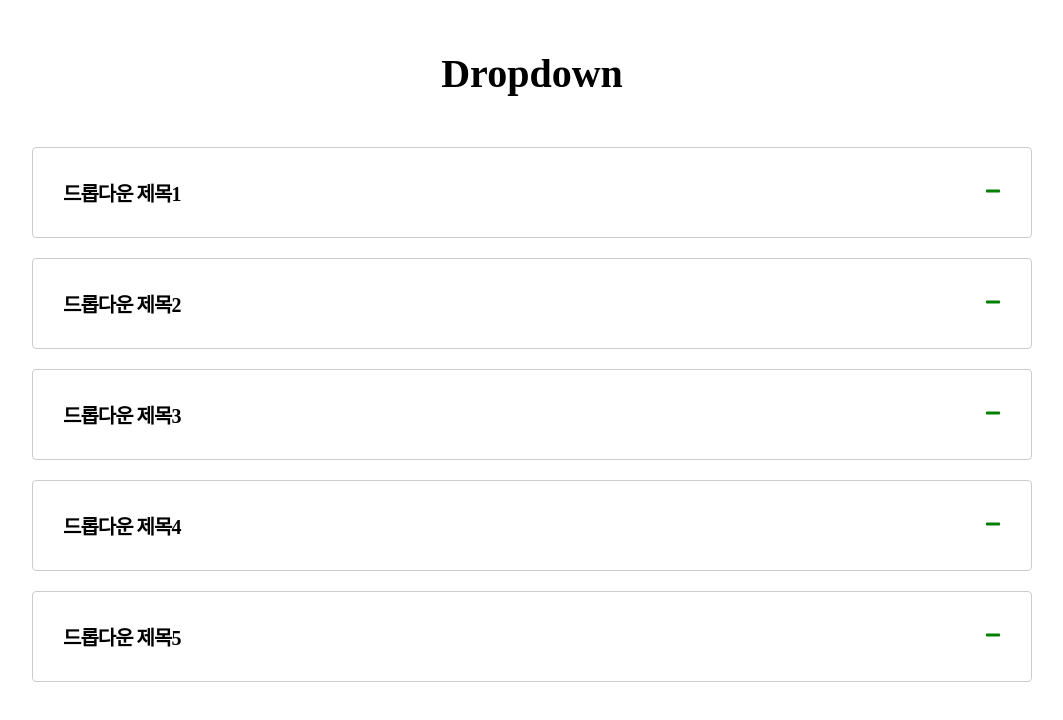
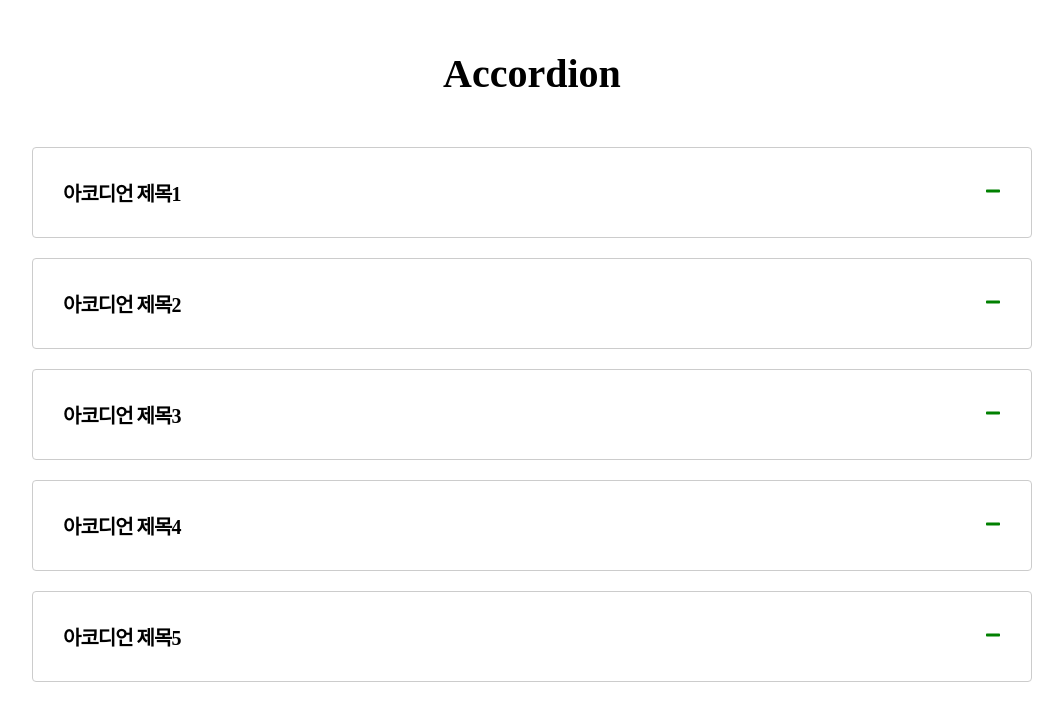
Before and after one commit to doubletip/study, a React (Create React App) app: page / in a window 1280 px wide. Shown: the top 720 px of the page, without its empty margins (108-1171 px from the left). Built offline with nearby package versions, Linux system fonts and the light colour scheme.

Commit message:
20220511

```diff
--- a/src/App.js
+++ b/src/App.js
@@ -1,10 +1,10 @@
 import React from 'react'
-import Dropdown from './study/220511/Dropdown'
+import Accordion from './study/220511/Accordion'
 
 const App = () => {
   return (
     <div className='App'>
-      <Dropdown />
+      <Accordion />
     </div>
   )
 }
--- a/src/index.css
+++ b/src/index.css
@@ -116,12 +116,12 @@ li {
   font-weight: 100;
 }
 /* 220511 */
-.faq {
+.accordion {
   width: 1000px;
   margin: 0 auto;
 }
 
-.faq h2 {
+.accordion h2 {
   text-align: center;
   font-size: 40px;
   margin: 50px 0;
--- a/src/study/220511/Dropdown.js
+++ b/src/study/220511/Accordion.js
@@ -5,32 +5,32 @@ import Faqitem from './Faqitem';
 const data = [
   {
     id: 0,
-    title: '드롭다운 제목1',
-    desc : '드롭다운 텍스트1'
+    title: '아코디언 제목1',
+    desc : '아코디언 텍스트1'
   },
   {
     id: 1,
-    title: '드롭다운 제목2',
-    desc : '드롭다운 텍스트2'
+    title: '아코디언 제목2',
+    desc : '아코디언 텍스트2'
   },
   {
     id: 2,
-    title: '드롭다운 제목3',
-    desc : '드롭다운 텍스트3'
+    title: '아코디언 제목3',
+    desc : '아코디언 텍스트3'
   },
   {
     id: 3,
-    title: '드롭다운 제목4',
-    desc : '드롭다운 텍스트4'
+    title: '아코디언 제목4',
+    desc : '아코디언 텍스트4'
   },
   {
     id: 4,
-    title: '드롭다운 제목5',
-    desc : '드롭다운 텍스트5'
+    title: '아코디언 제목5',
+    desc : '아코디언 텍스트5'
   },
 ]
 
-function Dropdown() {
+function Accordion() {
 
   const [click, setClick] = useState(false);
 
@@ -44,8 +44,8 @@ function Dropdown() {
   }
 
   return (
-    <div className="faq">
-      <h2>Dropdown</h2>
+    <div className="accordion">
+      <h2>Accordion</h2>
       <div className="faq_wrap">
         <ul className="faq_list">
           {
@@ -67,4 +67,4 @@ function Dropdown() {
   );
 }
 
-export default Dropdown;
+export default Accordion;
```
Also changed, not shown: 1 other file (tests, documents, lock files or other folders).
